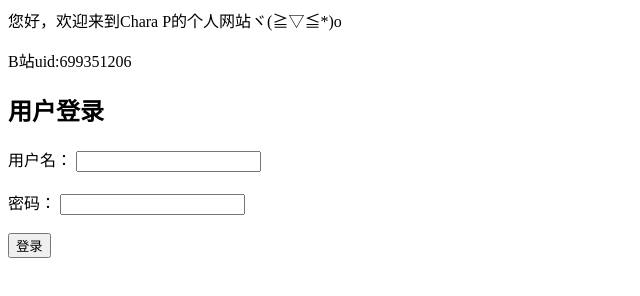
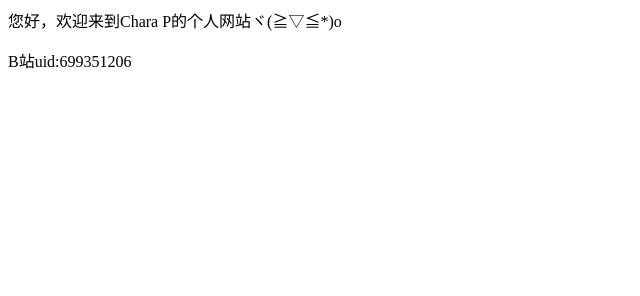
Before and after one commit to OrangeEgg123123/OrangeEgg123123.github.io, a plain HTML site: page index.html in a window 1280 px wide. Shown: the whole page, without its empty margins (0-640 px from the left). Drawn offline with Linux system fonts and the light colour scheme.

Commit message:
Update index.html

```diff
--- a/index.html
+++ b/index.html
@@ -1,15 +1,2 @@
 <p>您好，欢迎来到Chara P的个人网站ヾ(≧▽≦*)o</p>
 <p>B站uid:699351206</p>
-
-<div id="login-info">
-    <h2>用户登录</h2>
-    <form id="login-form">
-        <label for="username">用户名：</label>
-        <input type="text" id="username" name="username" required><br><br>
-
-        <label for="password">密码：</label>
-        <input type="password" id="password" name="password" required><br><br>
-
-        <input type="submit" value="登录">
-    </form>
-</div>
```
